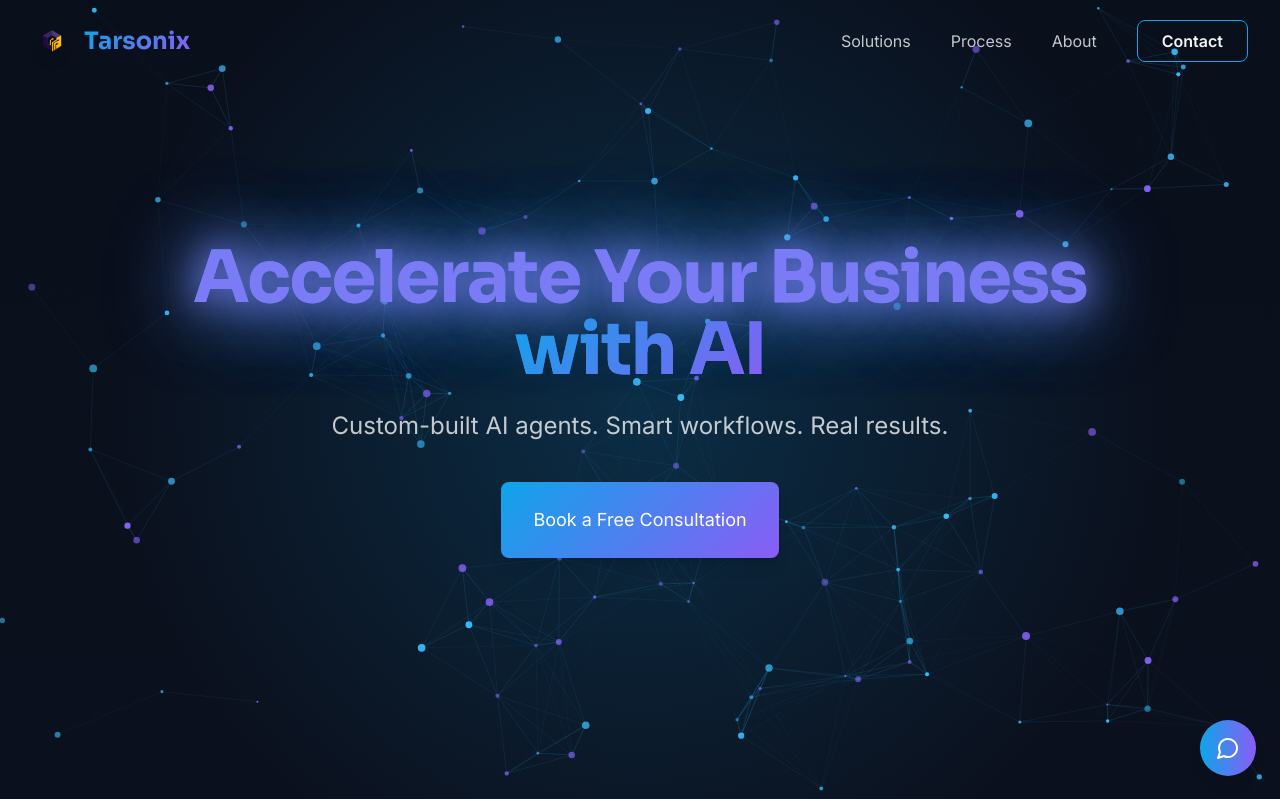
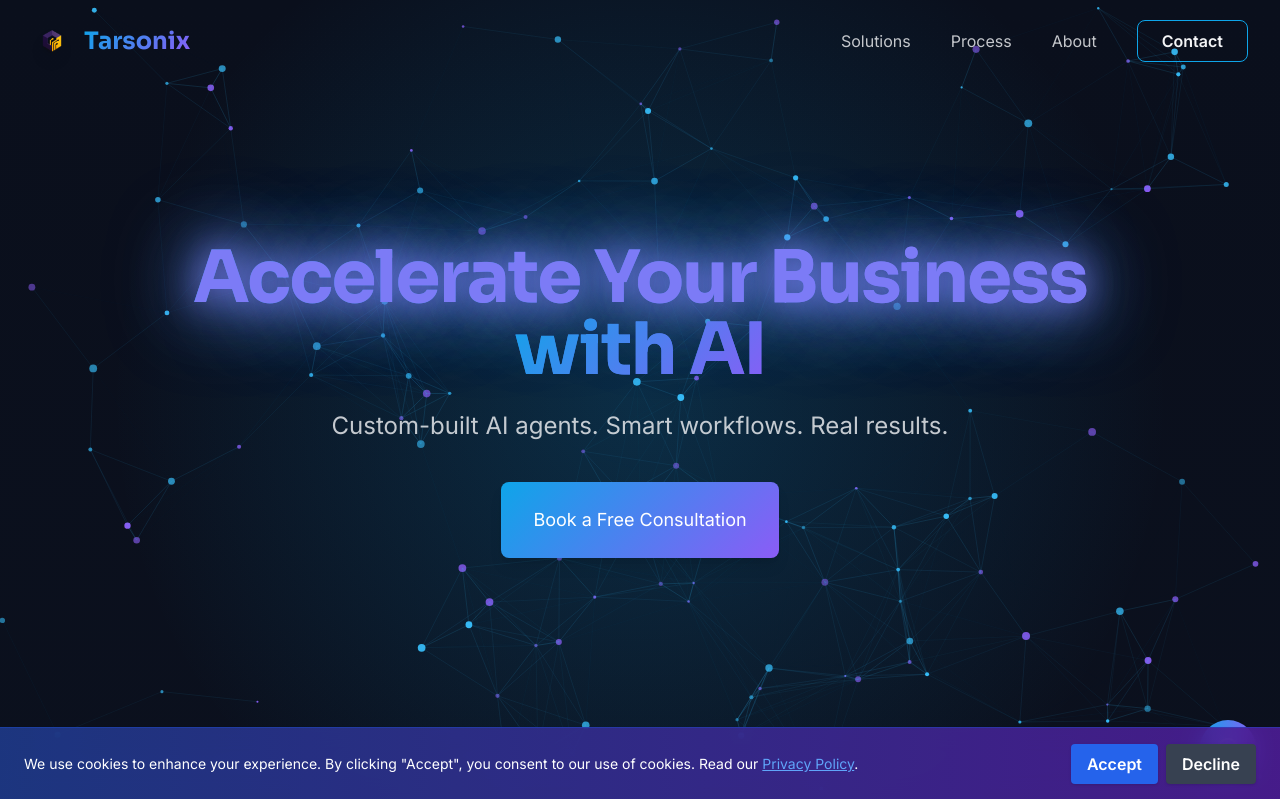
Before and after one commit to Tarsonix/LandingPage, a React (Vite) app: page / in a window 1280 px wide. Shown: the top 799 px of the page. Built offline with nearby package versions, Linux system fonts and the light colour scheme.

Commit message:
Cokkie Policy

```diff
--- a/src/App.tsx
+++ b/src/App.tsx
@@ -7,6 +7,7 @@ import Index from "./pages/Index";
 import PrivacyPolicy from "./pages/PrivacyPolicy";
 import TermsOfService from "./pages/TermsOfService";
 import NotFound from "./pages/NotFound";
+import CookieBanner from "./components/CookieBanner";
 
 const queryClient = new QueryClient();
 
@@ -23,6 +24,7 @@ const App = () => (
           {/* ADD ALL CUSTOM ROUTES ABOVE THE CATCH-ALL "*" ROUTE */}
           <Route path="*" element={<NotFound />} />
         </Routes>
+        <CookieBanner />
       </BrowserRouter>
     </TooltipProvider>
   </QueryClientProvider>
--- /dev/null
+++ b/src/components/CookieBanner.tsx
@@ -0,0 +1,61 @@
+import * as React from "react";
+import { Link } from "react-router-dom";
+
+const COOKIE_KEY = 'tarsonix_cookie_consent';
+
+const CookieBanner: React.FC = () => {
+  const [visible, setVisible] = React.useState(false);
+
+  React.useEffect(() => {
+    const consent = localStorage.getItem(COOKIE_KEY);
+    if (!consent) {
+      setVisible(true);
+    }
+  }, []);
+
+  const handleConsent = (accepted: boolean) => {
+    localStorage.setItem(COOKIE_KEY, accepted ? 'accepted' : 'declined');
+    setVisible(false);
+    // Optionally, trigger analytics enable/disable here
+  };
+
+  if (!visible) return null;
+
+  return (
+    <div
+      className="fixed bottom-0 left-0 w-full z-50 bg-gradient-to-r from-blue-900/90 to-violet-900/90 backdrop-blur-md border-t border-blue-700/40 shadow-lg flex flex-col md:flex-row items-center justify-between px-6 py-4 animate-fade-in"
+      role="dialog"
+      aria-live="polite"
+      aria-label="Cookie consent banner"
+    >
+      <div className="flex-1 text-sm text-white md:mr-4 mb-2 md:mb-0">
+        We use cookies to enhance your experience. By clicking "Accept", you consent to our use of cookies. Read our{' '}
+        <Link
+          to="/privacy-policy"
+          target="_blank"
+          rel="noopener noreferrer"
+          className="underline text-blue-400 hover:text-violet-300 transition-colors"
+        >
+          Privacy Policy
+        </Link>
+        .
+      </div>
+      <div className="flex gap-2">
+        <button
+          onClick={() => handleConsent(true)}
+          className="px-4 py-2 rounded bg-blue-600 hover:bg-blue-700 text-white font-semibold shadow focus:outline-none focus:ring-2 focus:ring-blue-400 transition"
+        >
+          Accept
+        </button>
+        <button
+          onClick={() => handleConsent(false)}
+          className="px-4 py-2 rounded bg-gray-700 hover:bg-gray-800 text-white font-semibold shadow focus:outline-none focus:ring-2 focus:ring-violet-400 transition"
+        >
+          Decline
+        </button>
+      </div>
+    </div>
+  );
+};
+
+export default CookieBanner;
```
